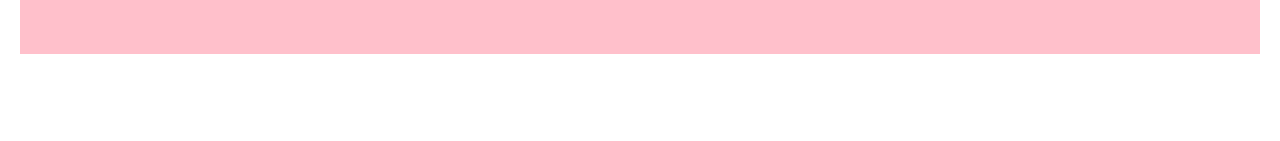
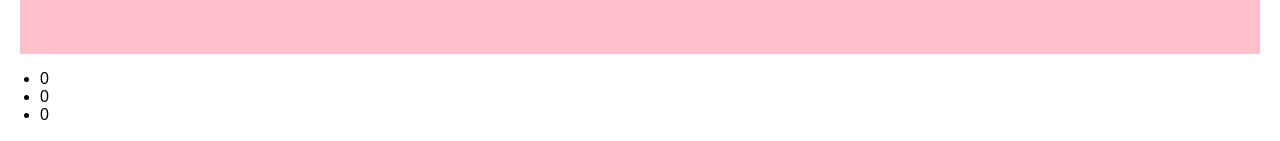
Before and after one commit to zelitosaide/react-js-course, a React (Create React App) app: page / in a window 1280 px wide. Shown: the part 720-861 px from the top of the page. Before the commit the page ends 800 px from the top, so only its background shows below. Built offline with nearby package versions, Linux system fonts and the light colour scheme.

Commit message:
Updating arrays in state

```diff
--- a/src/learn/learn-react/adding-interactivity/updating-arrays-in-state/index.js
+++ b/src/learn/learn-react/adding-interactivity/updating-arrays-in-state/index.js
@@ -23,6 +23,14 @@ export default function Index() {
 
 function CounterList() {
   const [counters, setCounters] = useState(initialCounters);
+
+  return (
+    <ul>
+      {counters.map(function (counter, i) {
+        return <li key={i}>{counter}</li>;
+      })}
+    </ul>
+  );
 }
 
 function ShapeEditor() {
```
